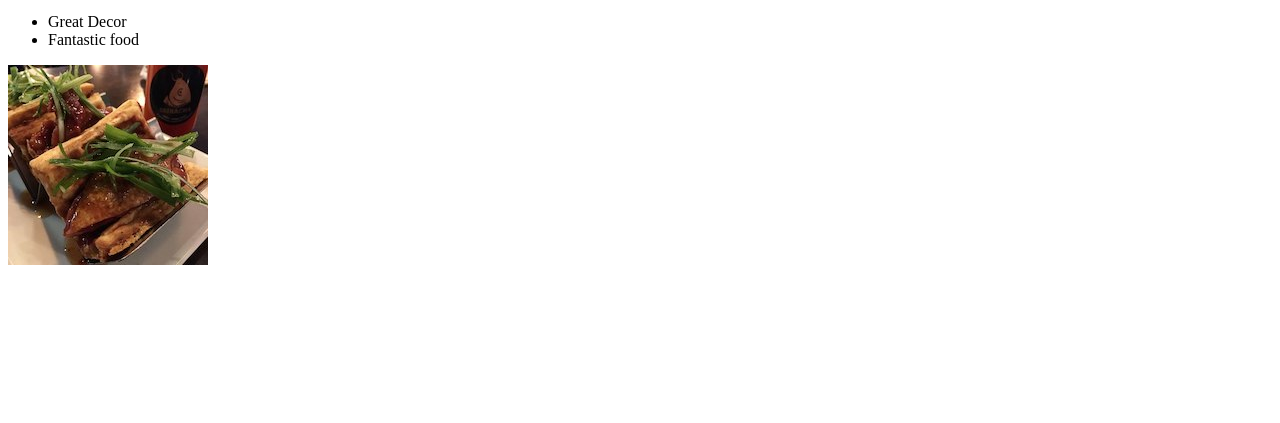
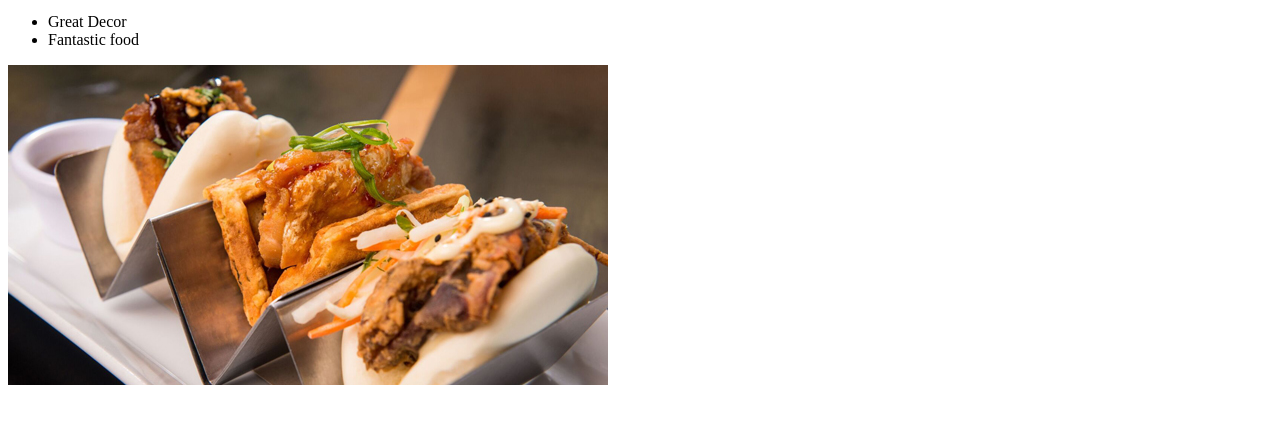
Before and after one commit to lamencha/atozeatsblog, a Gatsby site: page /posts/our-cream/ in a window 1280 px wide. Shown: the part 145-568 px from the top of the page. Built offline with nearby package versions, Linux system fonts and the light colour scheme; Gatsby itself is replaced by a stand-in of ours.

Commit message:
Update Posts “our-cream”

```diff
--- a/src/posts/our-cream.md
+++ b/src/posts/our-cream.md
@@ -4,7 +4,7 @@ date: '2018-06-14'
 cream: 1
 top: 0
 new1: 0
-image: /static/assets/chick.jpg
+image: /assets/chick.jpg
 ---
 * Jean shorts direct trade pug pop-up. Locavore disrupt deep v austin fam actually meditation pork belly, kale chips poke air plant mlkshk gochujang direct trade. XOXO beard letterpress quinoa.
 
@@ -13,4 +13,10 @@ image: /static/assets/chick.jpg
 * Great Decor
 * Fantastic food
 
-![yum2](/assets/chick.jpg)
+
+
+
+
+
+
+![yummmmeh](/assets/koi.jpg)
```
